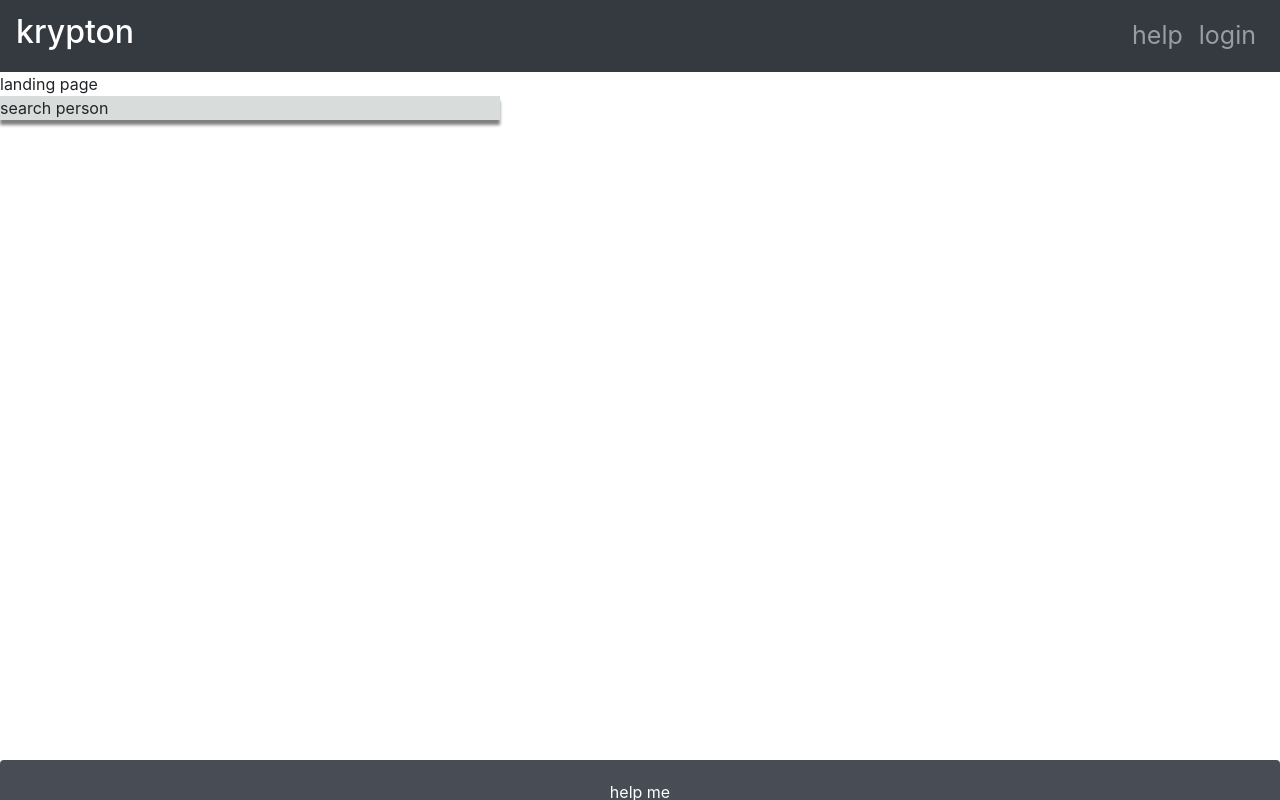
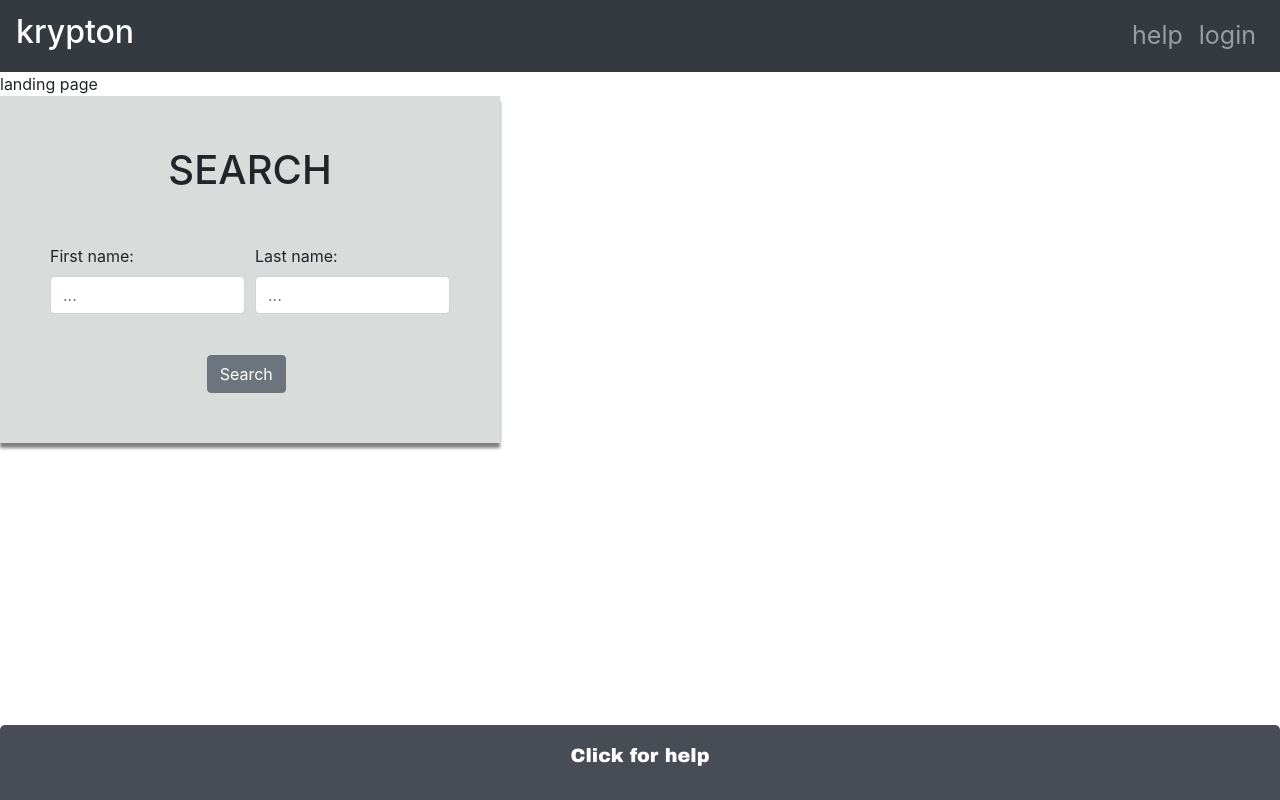
Before and after one commit to hbuck95/team-krypton, a React (Create React App) app in the folder frontend/: page /home in a window 1280 px wide. Built offline with nearby package versions, Linux system fonts and the light colour scheme; what google-maps-react would draw is missing.

Commit message:
footer toggle working

```diff
--- a/frontend/src/components/Footer.js
+++ b/frontend/src/components/Footer.js
@@ -1,6 +1,9 @@
 import React, { Component } from 'react'
 import 'bootstrap/dist/css/bootstrap.css';
-import '../css/Navbar.css'
+import '../css/Navbar.css';
+import '../css/Footer.css'
+
+import { Collapse, Button } from 'reactstrap'
 
 export default class Footer extends Component {
     constructor() {
@@ -8,7 +11,7 @@ export default class Footer extends Component {
 
         this.state = {
             helpTextStyle: { visiblity: "hidden" },
-            toggle: false
+            poppedUp: false
         }
 
         this.handleHover = (e) => {
@@ -29,8 +32,14 @@ export default class Footer extends Component {
 
         this.handleClick = (e) => {
             console.log("handle click")
-            e.target.style.backgroundColor = "#515761";
-            e.target.style.height = "70%";
+            this.toggle();
+            if (this.state.toggle) {
+                e.target.style.backgroundColor = "#515761";
+                e.target.style.height = "70%";
+            } else {
+                e.target.style.backgroundColor = "#474c55";
+                e.target.style.height = "5%";
+            }
 
             this.setState({
                 helpTextStyle: { textAlign: "center", visiblity: "visible" }
@@ -38,21 +47,39 @@ export default class Footer extends Component {
         }
 
         this.toggle = () => {
-
+            this.setState({
+                poppedUp: !this.state.poppedUp
+            })
         }
     }
 
     render() {
 
         return (
-            <div id="Footer" className="rounded-top" onMouseOver={this.handleHover} onMouseOut={this.handleHoverLeave} onMouseDown={this.handleClick} style={{ margin: "auto", position: "fixed", left: 0, bottom: 0, backgroundColor: "#474c55", height: "5%", width: "100%", textAlign: "center", color: "white" }} >
-                <p style={{marginTop:20}} id="helpHeader">help me</p>
-                <p id="helpText" style={this.state.helpTextStyle}>This is help.</p>
-                <div style={{ margin: 100, marginLeft: 250, marginRight: 250 }}>
-                    <p>Lorem ipsum dolor sit amet, consectetur adipiscing elit. Duis imperdiet tempus nibh vel venenatis. Interdum et malesuada fames ac ante ipsum primis in faucibus. Proin sodales sem eu dolor facilisis commodo. Praesent iaculis massa et lorem tempus placerat ut sit amet nisl. Nullam non dignissim est. Aenean venenatis eros sed nibh condimentum, eget molestie nulla posuere. Ut eget lorem pretium, rhoncus dolor ac, hendrerit turpis. Fusce a condimentum est, pharetra sodales felis. Lorem ipsum dolor sit amet, consectetur adipiscing elit. Vivamus sit amet sem interdum nulla congue pellentesque. Morbi bibendum sapien ut tortor maximus porttitor. Mauris congue, risus sit amet aliquam lobortis, ligula nisl porta odio, tincidunt faucibus ex ex eu dolor. Suspendisse id elementum quam. Morbi erat dolor, vestibulum eu pulvinar eget, finibus quis metus. Curabitur eu sollicitudin velit. Nam pharetra commodo magna, sed tempor lacus vestibulum a.</p>
+            <div style={{ height: "50px", paddingTop: "1.2rem" }}>
+                <div class="window">
+                    <input type="checkbox" id="toggle" className="toggle" />
+                    <label for="toggle">Click for help</label>
+                    <div style={{paddingRight:"75px", paddingLeft:"75px"}}>
+                    <p >Lorem ipsum dolor sit amet, consectetur adipiscing elit. Duis imperdiet tempus nibh vel venenatis. Interdum et malesuada fames ac ante ipsum primis in faucibus. Proin sodales sem eu dolor facilisis commodo. Praesent iaculis massa et lorem tempus placerat ut sit amet nisl. Nullam non dignissim est. Aenean venenatis eros sed nibh condimentum, eget molestie nulla posuere. Ut eget lorem pretium, rhoncus dolor ac, hendrerit turpis. Fusce a condimentum est, pharetra sodales felis. Lorem ipsum dolor sit amet, consectetur adipiscing elit. Vivamus sit amet sem interdum nulla congue pellentesque. Morbi bibendum sapien ut tortor maximus porttitor. Mauris congue, risus sit amet aliquam lobortis, ligula nisl porta odio, tincidunt faucibus ex ex eu dolor. Suspendisse id elementum quam. Morbi erat dolor, vestibulum eu pulvinar eget, finibus quis metus. Curabitur eu sollicitudin velit. Nam pharetra commodo magna, sed tempor lacus vestibulum a.</p>
                     <p>Cras vitae porttitor mauris. Nulla vel massa quis mauris consectetur pellentesque ut quis orci. Aenean sit amet sapien vel dui congue tristique quis tempus mi. In efficitur faucibus neque eu tempus. Cras vitae ipsum accumsan sapien lobortis volutpat ut et ipsum. Donec sed ipsum orci. Pellentesque id viverra tortor. Aliquam ultrices aliquet massa, nec sagittis ante. Donec eget lectus vehicula, blandit augue nec, tempus est. Etiam quis nunc pulvinar, feugiat felis in, suscipit lectus. Ut urna sapien, consectetur ut augue eu, dignissim ornare elit. Donec pulvinar sodales mi.</p>
+                    </div>
                 </div>
             </div>
         )
+        // return (
+        //     <div id="Footer" className="rounded-top" onMouseOver={this.handleHover} onMouseOut={this.handleHoverLeave} onClick={this.handleClick}
+        //      style={{ margin: "auto", position: "fixed", left: 0, bottom: 0, backgroundColor: "#474c55", height: "5%", width: "100%", textAlign: "center", color: "white" }} >
+        //         <p style={{ marginTop: 20 }} id="helpHeader">help me {this.state.poppedUp}</p>
+
+        //         <Collapse isOpen={this.state.poppedUp}>
+        //             <p id="helpText" style={this.state.helpTextStyle}>This is help. </p>
+        //             <div style={{ margin: 100, marginLeft: 250, marginRight: 250 }}>
+        //                 <p>Lorem ipsum dolor sit amet, consectetur adipiscing elit. Duis imperdiet tempus nibh vel venenatis. Interdum et malesuada fames ac ante ipsum primis in faucibus. Proin sodales sem eu dolor facilisis commodo. Praesent iaculis massa et lorem tempus placerat ut sit amet nisl. Nullam non dignissim est. Aenean venenatis eros sed nibh condimentum, eget molestie nulla posuere. Ut eget lorem pretium, rhoncus dolor ac, hendrerit turpis. Fusce a condimentum est, pharetra sodales felis. Lorem ipsum dolor sit amet, consectetur adipiscing elit. Vivamus sit amet sem interdum nulla congue pellentesque. Morbi bibendum sapien ut tortor maximus porttitor. Mauris congue, risus sit amet aliquam lobortis, ligula nisl porta odio, tincidunt faucibus ex ex eu dolor. Suspendisse id elementum quam. Morbi erat dolor, vestibulum eu pulvinar eget, finibus quis metus. Curabitur eu sollicitudin velit. Nam pharetra commodo magna, sed tempor lacus vestibulum a.</p>
+        //                 <p>Cras vitae porttitor mauris. Nulla vel massa quis mauris consectetur pellentesque ut quis orci. Aenean sit amet sapien vel dui congue tristique quis tempus mi. In efficitur faucibus neque eu tempus. Cras vitae ipsum accumsan sapien lobortis volutpat ut et ipsum. Donec sed ipsum orci. Pellentesque id viverra tortor. Aliquam ultrices aliquet massa, nec sagittis ante. Donec eget lectus vehicula, blandit augue nec, tempus est. Etiam quis nunc pulvinar, feugiat felis in, suscipit lectus. Ut urna sapien, consectetur ut augue eu, dignissim ornare elit. Donec pulvinar sodales mi.</p>
+        //             </div>
+        //         </Collapse>
+        //     </div>
+        // )
     }
 }
--- a/frontend/src/components/LoginPage.js
+++ b/frontend/src/components/LoginPage.js
@@ -68,8 +68,8 @@ export default class LoginPage extends Component {
                     <Row form>
                         <Col>
                             <FormGroup>
-                                <Label for="exampleEmail">Email</Label>
-                                <Input value={this.state.name} id="exampleEmail" onChange={this.handleNameChange} placeholder="..." />
+                                <Label for="username">Username</Label>
+                                <Input value={this.state.name} id="username" onChange={this.handleNameChange} placeholder="..." />
                             </FormGroup>
                         </Col>
 
--- a/frontend/src/components/SearchPerson.js
+++ b/frontend/src/components/SearchPerson.js
@@ -1,9 +1,33 @@
 import React from 'react'
 
+import { Button, Input, Form, Row, Col, FormGroup, Label, FormText } from 'reactstrap'
+
 export default function SearchPerson() {
-    return(
-        <div style={{boxShadow: "0px 5px 3px grey", backgroundColor: '#d8dcdb', maxWidth: '500px', minWidth: '400px'}}>
-            search person
+    return (
+        <div style={{ boxShadow: "0px 5px 3px grey", backgroundColor: '#d8dcdb', maxWidth: '500px', minWidth: '400px', padding: "50px" }}>
+            <h1 style={{ textAlign: 'center', marginBottom:"50px" }}>SEARCH</h1>
+
+            <Form>
+                <Row form>
+                    <Col md={6}>
+                        <FormGroup>
+                            <Label for="firstName">First name:</Label>
+                            <Input type="text" name="email" id="firstName" placeholder="..." />
+                        </FormGroup>
+                    </Col>
+                    <Col md={6}>
+                        <FormGroup>
+                            <Label for="lastName">Last name:</Label>
+                            <Input type="text" name="firstName" id="lastName" placeholder="..." />
+                        </FormGroup>
+                    </Col>
+                </Row>
+                <FormGroup check row style={{marginTop:"25px"}}>
+                    <Col sm={{ size: 10, offset: 4 }}>
+                        <Button>Search</Button>
+                    </Col>
+                </FormGroup>
+            </Form>
         </div>
     )
 }
--- /dev/null
+++ b/frontend/src/css/Footer.css
@@ -0,0 +1,38 @@
+div.window {
+    color: white;
+    width: 220px;
+    padding: .42rem;
+    border-top-left-radius: 5px;
+    border-top-right-radius: 5px;
+    background: #474c55;
+
+    position:fixed;
+    left: 0;
+    bottom: 0;
+    width: 100%;
+
+    text-align: center;
+    font-family: BlueHighway, Arial Black, sans-serif;
+    margin: 0 auto;
+  }
+  div.window label {
+    height: 50px;
+    display: block;
+    background: #474c55;
+    font-size: larger;
+    border-radius: 5px;
+    padding: .6rem;
+    transition: .4s all linear;
+  }
+  div.window label:hover {
+    cursor: pointer; background: #515761;
+    height: 60px;
+  }
+  input.toggle ~ div {
+    height: 0px; margin: .2rem;
+    overflow: hidden;
+    transition: 0.6s all cubic-bezier(0.72, -0.48, 0.13, 1.4)
+  }
+  input.toggle:checked ~ div { height: 700px; }
+  input.toggle:checked + label { background: #515761; }
+  input.toggle { display: none; }
```
Also changed, not shown: frontend/src/css/Navbar.css (line endings or trailing spaces).
